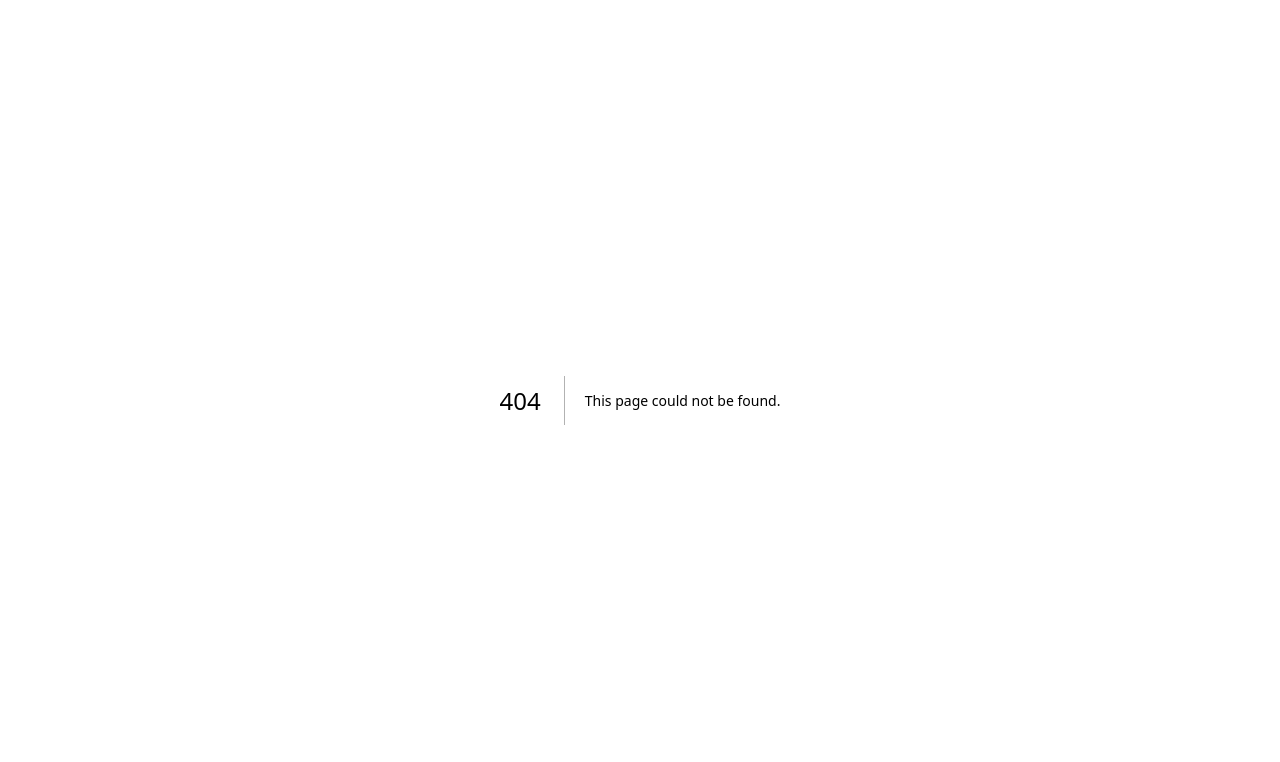
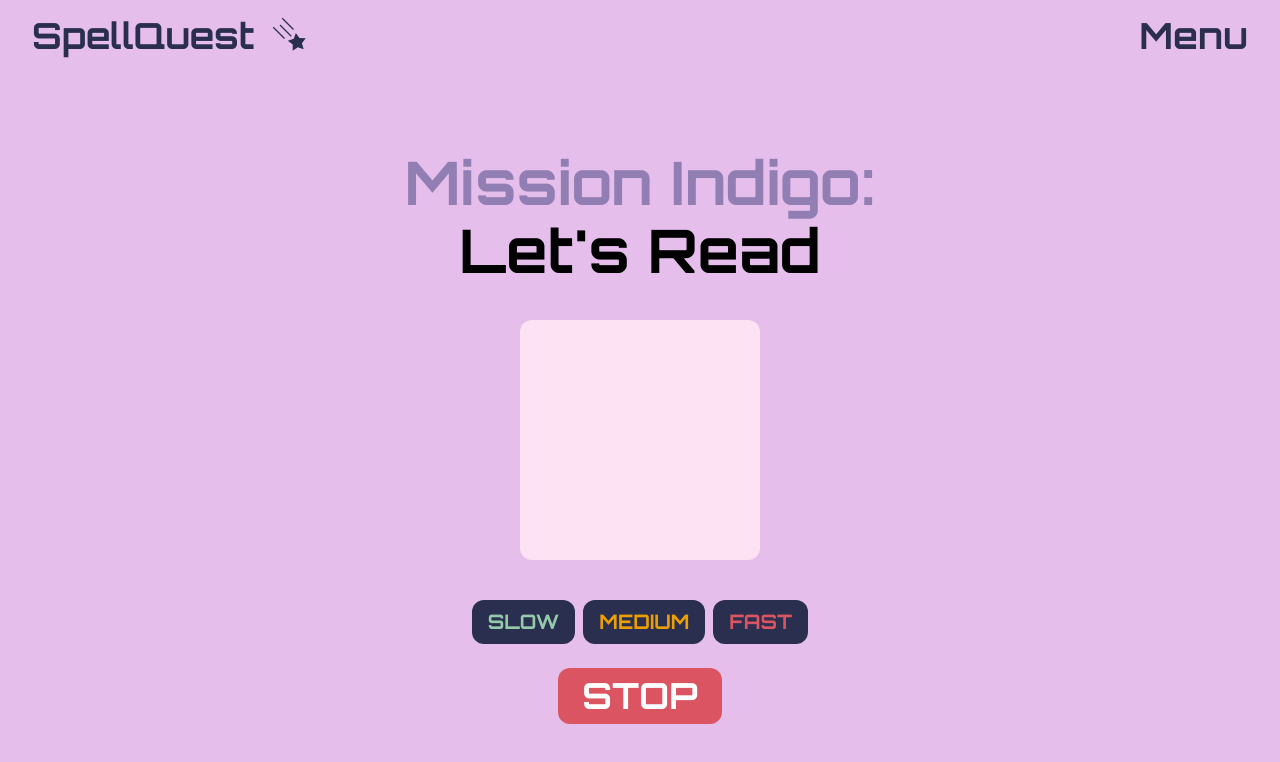
Before and after one commit to ghpaterson/jackquest, a Next.js app: page /hfseven in a window 1280 px wide. Before the commit this address had no page. Shown: the top 762 px of the page. Built offline with nearby package versions, Linux system fonts and the light colour scheme.

Commit message:
violet mission

```diff
--- a/components/worddisplay.js
+++ b/components/worddisplay.js
@@ -2,7 +2,7 @@ import React from "react";
 
 export default function WordDisplay({ highFrequencyWord }) {
   return (
-    <div className="bg-spaceLight font-comic flex justify-center items-center px-6 rounded-xl h-40 w-40 lg:h-60 lg:w-60  text-spaceDark text-7xl hover:cursor-pointer">
+    <div className="bg-spaceLight font-comic flex justify-center items-center px-6 rounded-xl h-40 w-56 lg:h-60 lg:w-60  text-spaceDark text-7xl hover:cursor-pointer">
       {highFrequencyWord}
     </div>
   );
--- /dev/null
+++ b/pages/hfseven.js
@@ -0,0 +1,48 @@
+"use client";
+
+import NavBar from "../components/navbar";
+import WordDisplay from "../components/worddisplay";
+import CycleControl from "../components/cyclecontrol";
+import { useState, useRef } from "react";
+import { hfSevenArray } from "@/wordArrays/hfSevenArray";
+
+export default function HfSeven() {
+  const [highFrequencyWord, setHighFrequencyWord] = useState("");
+  const highFrequencyWords = hfSevenArray;
+  const intervalId = useRef(null);
+
+  function startCycle(intervalTime) {
+    let index = Math.floor(Math.random() * highFrequencyWords.length);
+    setHighFrequencyWord(highFrequencyWords[index]);
+    intervalId.current = setInterval(() => {
+      index = Math.floor(Math.random() * highFrequencyWords.length);
+      setHighFrequencyWord(highFrequencyWords[index]);
+    }, intervalTime);
+  }
+
+  function stopCycle() {
+    clearInterval(intervalId.current);
+  }
+
+  return (
+    <main>
+      <NavBar />
+      <div className="mt-20">
+        <div className="flex flex-col justify-center items-center gap-2">
+          <h1 className="font-orbitron text-spacePurple text-3xl lg:text-6xl">
+            Mission Indigo:
+          </h1>
+          <h1 className="font-orbitron text-3xl lg:text-6xl">Let's Read</h1>
+        </div>
+        <div className="flex justify-center gap-4 lg:gap-14 my-10 px-2 font-comic">
+          <WordDisplay highFrequencyWord={highFrequencyWord} />
+        </div>
+        <CycleControl
+          startCycle={startCycle}
+          stopCycle={stopCycle}
+          highFrequencyWord={highFrequencyWord}
+        />
+      </div>
+    </main>
+  );
+}
--- a/pages/menu.js
+++ b/pages/menu.js
@@ -6,6 +6,7 @@ import {
   GiSpaceShuttle,
   GiRingedPlanet,
   GiEarthAsiaOceania,
+  GiDeathStar,
 } from "react-icons/gi";
 import { SiStartrek } from "react-icons/si";
 
@@ -74,6 +75,16 @@ export default function Menu() {
             className="flex flex-col justify-center items-center gap-2"
           >
             <div className="text-spacePurple">Mission Indigo</div>
+            <GiDeathStar className="text-6xl" />
+            <div className="text-xl">Death Star</div>
+          </Link>
+        </div>
+        <div className="bg-spaceLight w-80 p-4 rounded-xl gap-2 font-orbitron">
+          <Link
+            href="/hfseven"
+            className="flex flex-col justify-center items-center gap-2"
+          >
+            <div className="text-spaceDark">Mission Violet</div>
             <GiEarthAsiaOceania className="text-6xl" />
             <div className="text-xl">Return Home</div>
           </Link>
--- /dev/null
+++ b/wordArrays/hfSevenArray.js
@@ -0,0 +1,16 @@
+export const hfSevenArray = [
+  "about",
+  "before",
+  "could",
+  "first",
+  "little",
+  "look",
+  "more",
+  "other",
+  "right",
+  "their",
+  "there",
+  "want",
+  "where",
+  "which",
+];
```
